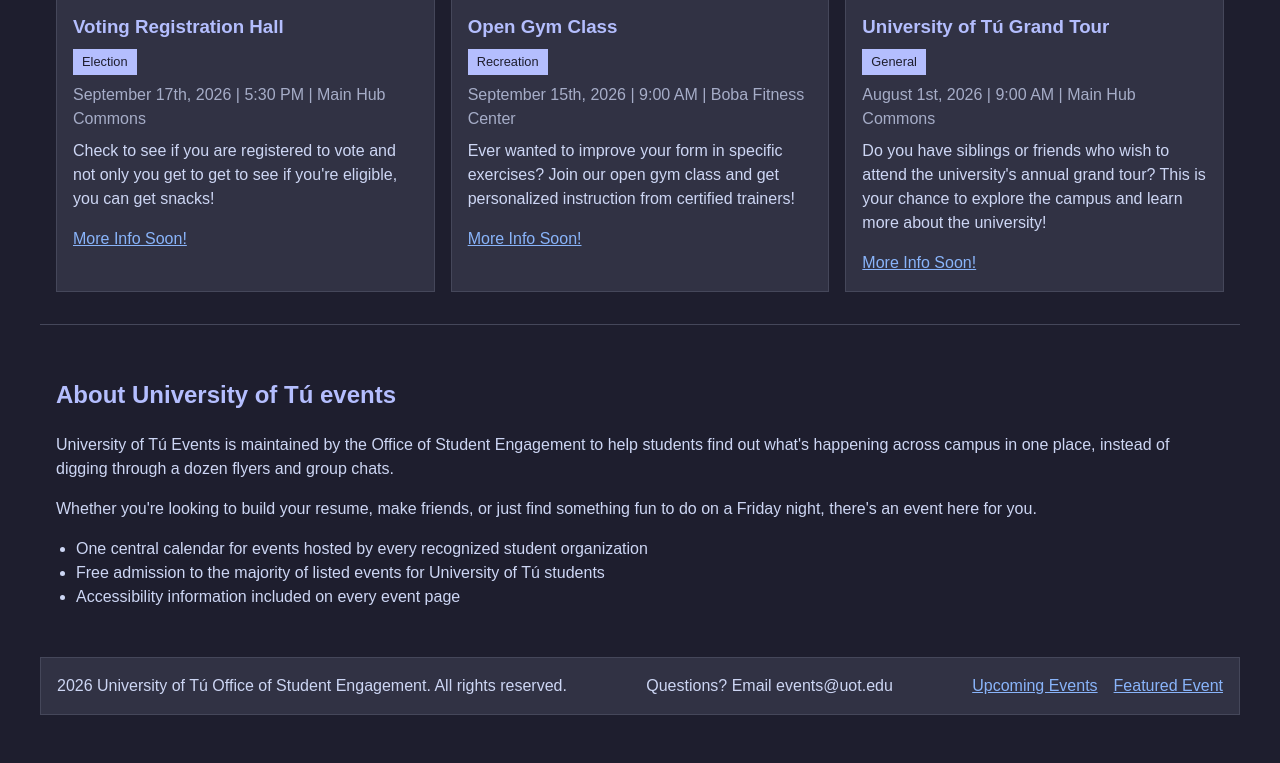
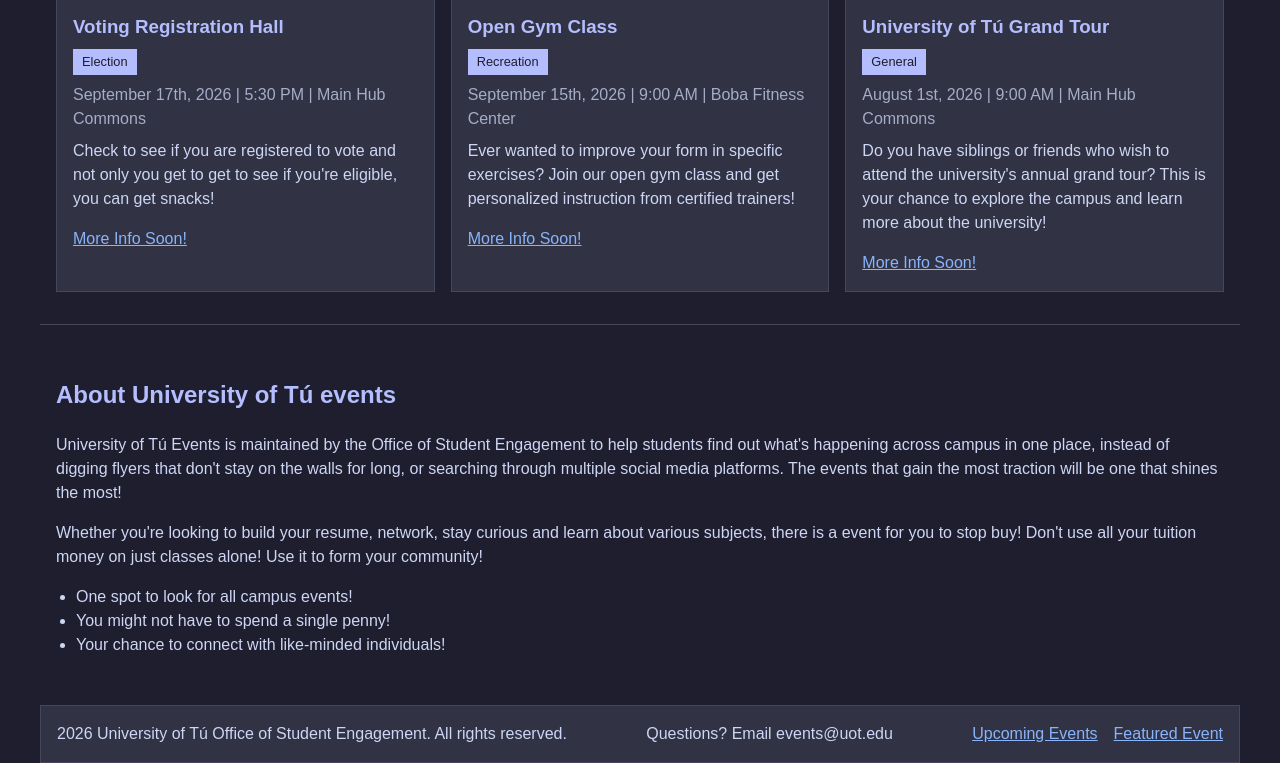
Before and after one commit to tutruong8/CSC372-Assignment2, a plain HTML site: page index.html in a window 1280 px wide. Shown: the part 1943-2706 px from the top of the page. Before the commit the page ends 2658 px from the top, so only its background shows below. Drawn offline with Linux system fonts and the light colour scheme.

Commit message:
Updated about section

```diff
--- a/index.html
+++ b/index.html
@@ -96,12 +96,12 @@
 
         <section id="about" class="about-section">
             <h2>About University of Tú events</h2>
-            <p>University of Tú Events is maintained by the Office of Student Engagement to help students find out what's happening across campus in one place, instead of digging through a dozen flyers and group chats.</p>
-            <p>Whether you're looking to build your resume, make friends, or just find something fun to do on a Friday night, there's an event here for you.</p>
+            <p>University of Tú Events is maintained by the Office of Student Engagement to help students find out what's happening across campus in one place, instead of digging flyers that don't stay on the walls for long, or searching through multiple social media platforms. The events that gain the most traction will be one that shines the most!</p>
+            <p>Whether you're looking to build your resume, network, stay curious and learn about various subjects, there is a event for you to stop buy! Don't use all your tuition money on just classes alone! Use it to form your community!</p>
             <ul class="benefits-list">
-                <li>One central calendar for events hosted by every recognized student organization</li>
-                <li>Free admission to the majority of listed events for University of Tú students</li>
-                <li>Accessibility information included on every event page</li>
+                <li>One spot to look for all campus events!</li>
+                <li>You might not have to spend a single penny!</li>
+                <li>Your chance to connect with like-minded individuals!</li>
             </ul>
         </section>
     </main>
```
